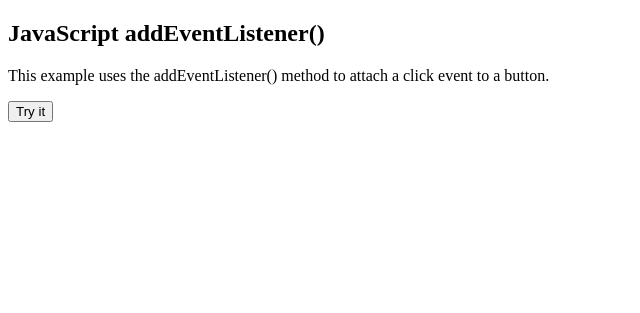
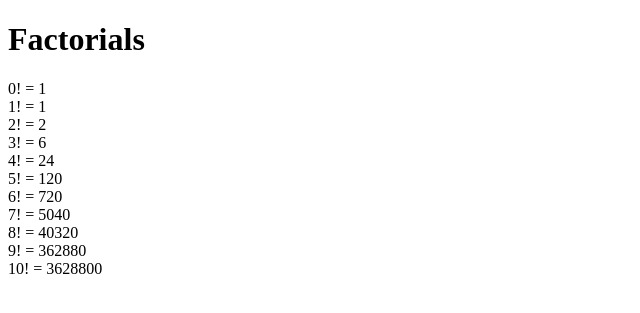
Before and after one commit to saji2000/html5, a PHP site: page /practice.html in a window 1280 px wide. Shown: the top 313 px of the page, without its empty margins (0-640 px from the left). Run offline with PHP 8.4, Linux system fonts and the light colour scheme.

Commit message:
recursion in js

```diff
--- a/module.js
+++ b/module.js
@@ -1,13 +1,19 @@
-// var value;
+var output = "";
 
-// document.writeln("<p>Random numbers</p><ol>");
+function calculateFactorials(){
+    for(var i=0; i <= 10; ++i){
+        output += "<p>" + i + "! = " + factorial(i) + "</p>";
 
-// for (var i = 1; i <= 30; ++i){
+        document.getElementById("results").innerHTML = output;
+    }
+}
 
-//     value = Math.floor(1 + Math.random() * 6);
-
-//     document.writeln("<li>" + value + "</li>");
-
-// }
-
-// document.writeln("</ol>");
+function factorial(n){
+    if(n <= 1){
+        return 1;
+    }
+    else{
+        return n * factorial(n - 1);
+    }
+}
+window.addEventListener("load", calculateFactorials, false);
--- a/practice.html
+++ b/practice.html
@@ -1,19 +1,12 @@
 <!DOCTYPE html>
 <html>
-<body>
-
-<h2>JavaScript addEventListener()</h2>
-
-<p>This example uses the addEventListener() method to attach a click event to a button.</p>
-
-<button id="myBtn">Try it</button>
-
-<script>
-document.getElementById("myBtn").addEventListener("click", function() {
-  var word = window.prompt("Hello World!");
-  document.writeln(word)
-});
-</script>
-
-</body>
+    <head>
+        <title>Maple Dating</title>
+        <link rel="stylesheet" href="style.css">
+    </head>
+    <body>
+        <script src="module.js"></script>
+        <h1>Factorials</h1>
+        <div id="results"></div>
+    </body>
 </html>
--- a/style.css
+++ b/style.css
@@ -1,2 +1 @@
-p, ol {margin: 0;}
-li {display: inline; margin-right: 10px;}
+p {margin: 0px;}
```
